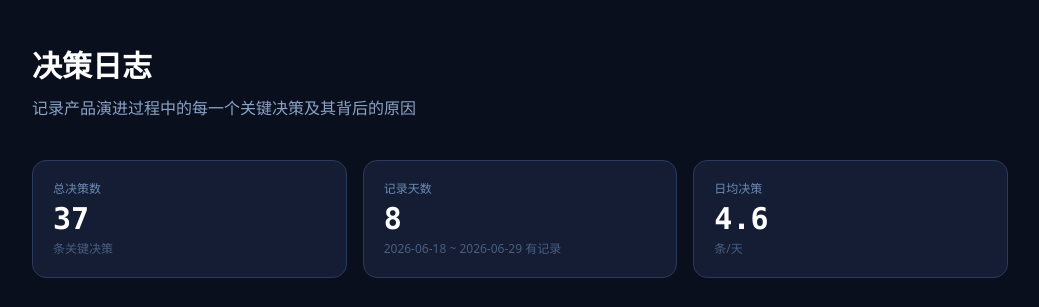
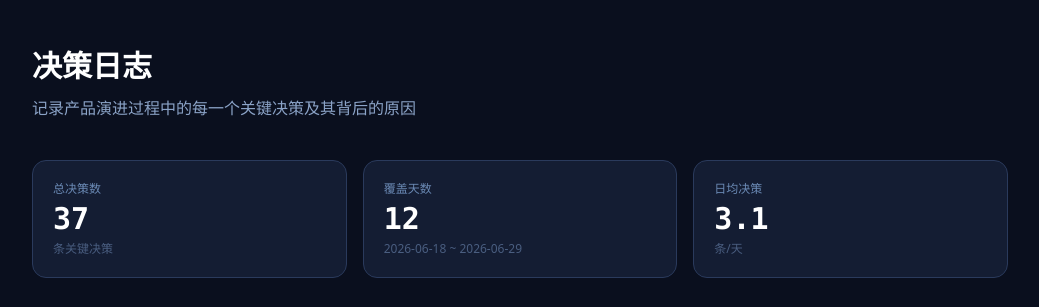
Before and after one commit to NAN-NA123/coach-test-archive, a Next.js app: page /decisions in a window 1280 px wide. Shown: the top 307 px of the page, without its empty margins (120-1159 px from the left). Built offline with nearby package versions, Linux system fonts and the light colour scheme.

Commit message:
Calculate decision log span days from date range

```diff
--- a/src/app/decisions/page.tsx
+++ b/src/app/decisions/page.tsx
@@ -19,6 +19,20 @@ interface DecisionGroup {
   decisions: Decision[];
 }
 
+function getDateRangeDayCount(dateRange: string) {
+  const [startRaw, endRaw] = dateRange.split("~").map((part) => part.trim());
+  const parseDate = (value: string) => {
+    const [year, month, day] = value.split("-").map(Number);
+    return Date.UTC(year, month - 1, day);
+  };
+
+  const start = parseDate(startRaw);
+  const end = parseDate(endRaw);
+  if (!Number.isFinite(start) || !Number.isFinite(end) || end < start) return 1;
+
+  return Math.floor((end - start) / 86400000) + 1;
+}
+
 export default function DecisionsPage() {
   const [expandedId, setExpandedId] = useState<number | null>(null);
   const { summary, groups } = decisionsData as {
@@ -30,6 +44,7 @@ export default function DecisionsPage() {
     (acc, g) => acc + g.decisions.length,
     0
   );
+  const dateRangeDayCount = getDateRangeDayCount(summary.dateRange);
 
   return (
     <div className="max-w-5xl mx-auto px-4 sm:px-6 py-12">
@@ -47,13 +62,13 @@ export default function DecisionsPage() {
           <div className="text-xs text-[#4a5e80] mt-1">条关键决策</div>
         </div>
         <div className="bg-[#141d33] border border-[#2a3a5c] rounded-xl p-5">
-          <div className="text-xs text-[#6b8ab5] mb-1">记录天数</div>
-          <div className="text-3xl font-semibold text-white font-mono">{summary.dayCount}</div>
-          <div className="text-xs text-[#4a5e80] mt-1">{summary.dateRange} 有记录</div>
+          <div className="text-xs text-[#6b8ab5] mb-1">覆盖天数</div>
+          <div className="text-3xl font-semibold text-white font-mono">{dateRangeDayCount}</div>
+          <div className="text-xs text-[#4a5e80] mt-1">{summary.dateRange}</div>
         </div>
         <div className="bg-[#141d33] border border-[#2a3a5c] rounded-xl p-5">
           <div className="text-xs text-[#6b8ab5] mb-1">日均决策</div>
-          <div className="text-3xl font-semibold text-white font-mono">{(totalDecisions / summary.dayCount).toFixed(1)}</div>
+          <div className="text-3xl font-semibold text-white font-mono">{(totalDecisions / dateRangeDayCount).toFixed(1)}</div>
           <div className="text-xs text-[#4a5e80] mt-1">条/天</div>
         </div>
       </div>
```
